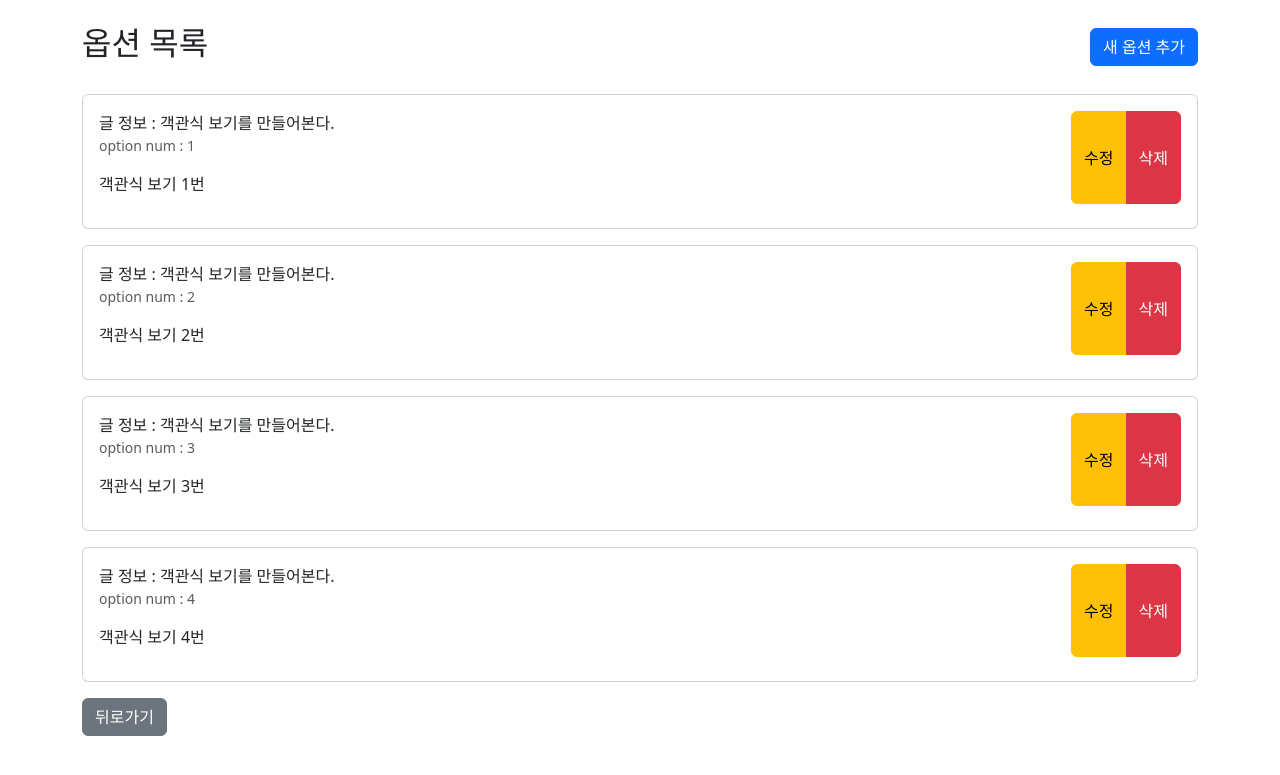
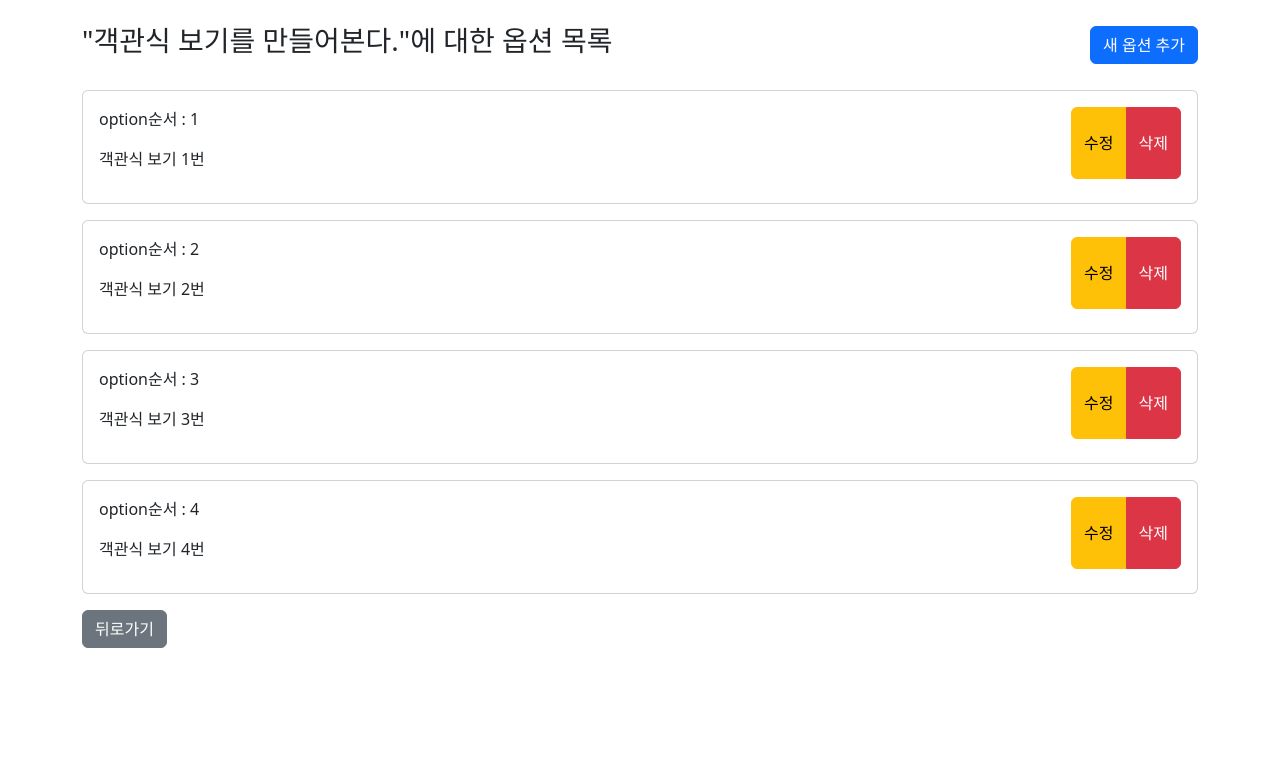
Before and after one commit to pyhub-kr/sk-ons-2025-htmx, a Django app: page /basiccontent/posts/option/1/list/ in a window 1280 px wide. Shown: the top 775 px of the page. Run offline with Django 5.2, Linux system fonts and the light colour scheme; data comes from the database, SQL or seed files in the repository; both versions use the stored data as it was after the commit; some libraries are stand-ins or nearby versions.

Commit message:
2025.04.08 post option CRUD 구현 완료

```diff
--- a/basiccontent/urls.py
+++ b/basiccontent/urls.py
@@ -28,8 +28,8 @@ urlpatterns = [
     path('contents/<int:pk>/delete/', views.DeleteContentView.as_view(), name='delete-content'),
 
     # post options
-    path('posts/option/<int:post_id>/list/', views.PostOptionListView.as_view(), name='option-list'),
-    path('posts/option/<int:post_id>/create/', views.PostOptionCreateView.as_view(), name='option-create'),
+    path('posts/option/<int:subpost_id>/list/', views.PostOptionListView.as_view(), name='option-list'),
+    path('posts/option/<int:subpost_id>/create/', views.PostOptionCreateView.as_view(), name='option-create'),
     path('posts/option/<int:pk>/update/', views.PostOptionUpdateView.as_view(), name='option-update'),
     path('posts/option/<int:pk>/delete/', views.PostOptionDeleteView.as_view(), name='option-delete'),
 
--- a/basiccontent/views.py
+++ b/basiccontent/views.py
@@ -109,16 +109,16 @@ class SubPostCreateView(CreateView):
 
     def get_initial(self):
         initial = super().get_initial()
-        post_id = self.request.GET.get('post_id')
+        post_id = self.kwargs.get('post_id')  # URL에서 post_id 가져오기
         if post_id:
-            initial['post'] = SubPost.objects.filter(post_id=post_id)
+            initial['main_post'] = post_id  # main_post 필드에 post_id 설정
         return initial
 
     def form_valid(self, form):
         response = super().form_valid(form)
 
         if self.request.headers.get('HX-Request'):
-            sub_posts = SubPost.objects.all()
+            sub_posts = SubPost.objects.filter(main_post_id=self.kwargs.get('post_id')).select_related('main_post', 'post_type')
             return render(self.request, 'basiccontent/subpost/subpost_list_partials.html', {'sub_posts': sub_posts})
         return response
 
@@ -275,13 +275,14 @@ class PostOptionListView(ListView):
     context_object_name = 'post_options'
 
     def get_queryset(self):
-        post_id = self.kwargs.get('post_id')
-        post_options = PostOptions.objects.filter(post__in=[post_id]).prefetch_related('post').order_by('option_order')
+        subpost_id = self.kwargs.get('subpost_id')
+        post_options = PostOptions.objects.filter(post__in=[subpost_id]).prefetch_related('post').order_by('option_order')
         return post_options
 
     def get_context_data(self, **kwargs):
         context = super().get_context_data(**kwargs)
-        context['post_id'] = self.kwargs.get('post_id')
+        context['subpost_id'] = self.kwargs.get('subpost_id')
+        context['subpost_first'] = SubPost.objects.filter(id=self.kwargs.get('subpost_id')).first()
         return context
 
 class PostOptionCreateView(CreateView):
@@ -292,9 +293,9 @@ class PostOptionCreateView(CreateView):
 
     def get_initial(self):
         initial = super().get_initial()
-        post_id = self.request.GET.get('post_id')
-        if post_id:
-            initial['post'] = SubPost.objects.filter(id=post_id)
+        subpost_id = self.kwargs.get('subpost_id')  # URL 경로 매개변수에서 가져옵니다
+        if subpost_id:
+            initial['post'] = [subpost_id]  # ManyToManyField에 대한 초기값은 리스트로 제공
         return initial
 
     def form_valid(self, form):
@@ -307,7 +308,7 @@ class PostOptionCreateView(CreateView):
 
     def get_context_data(self, **kwargs):
         context = super().get_context_data(**kwargs)
-        context['post_id'] = self.kwargs.get('post_id')
+        context['subpost_id'] = self.kwargs.get('subpost_id')
         return context
 
     def get_success_url(self):
@@ -341,9 +342,10 @@ class PostOptionDeleteView(DeleteView):
 
     def delete(self, request, *args, **kwargs):
         self.object = self.get_object()
+        subpost_id = self.object.post.first().id  # 삭제 전에 subpost_id 저장
         self.object.delete()
 
         if self.request.headers.get('HX-Request'):
-            post_options = PostOptions.objects.all()
+            post_options = PostOptions.objects.filter(post__in=[subpost_id]).order_by('option_order')
             return render(self.request, 'basiccontent/postoptions/post_option_list_partials.html', {'post_options': post_options})
         return super().delete(request, *args, **kwargs)
--- a/templates/basiccontent/postoptions/post_option_list.html
+++ b/templates/basiccontent/postoptions/post_option_list.html
@@ -3,10 +3,10 @@
 {% block content %}
 <div class="container mt-4">
     <div class="d-flex justify-content-between align-items-center mb-4">
-        <h1 class="h2">옵션 목록</h1>
+        <h3>"{{ subpost_first.title }}"에 대한 옵션 목록</h3>
         <button
             class="btn btn-primary"
-            hx-get="{% url 'basiccontent:option-create' post_id %}"
+            hx-get="{% url 'basiccontent:option-create' subpost_id %}"
             hx-target="#form-dialog"
             hx-trigger="click">
             새 옵션 추가
@@ -19,10 +19,7 @@
             <div class="card-body">
                 <div class="row">
                     <div class="col-md-8">
-                        {% for post in post_option.post.all %}
-                            <h7 class="card-title">글 정보 : {{ post.title }}</h7>
-                        {% endfor %}
-                        <p class="text-muted small">option num : {{ post_option.option_order }}</p>
+                        <p class="card-text">option순서 : {{ post_option.option_order }}</p>
                         <p class="card-text mt-2">{{ post_option.description|linebreaks }}</p>
                     </div>
                     <div class="col-md-4">
@@ -37,7 +34,7 @@
                                 <button
                                     class="btn btn-danger mb-2"
                                     hx-delete="{% url 'basiccontent:option-delete' post_option.id %}"
-                                    hx-target="#post_option-{{ post_option.id }}"
+                                    hx-target="#options-list"
                                     hx-confirm="정말 삭제하시겠습니까?">
                                     삭제
                                 </button>
--- a/templates/basiccontent/subpost/subpost_list.html
+++ b/templates/basiccontent/subpost/subpost_list.html
@@ -21,7 +21,7 @@
             <div class="card-body">
                 <div class="row">
                     <div class="col-md-8">
-                        <h7 class="card-title">서브글 제목 : {{ sub_post.title }}</h7>
+                        <h7 class="card-title">[{{ sub_post.post_type.post_type }}] {{ sub_post.title }} </h7>
                         <p class="card-text mt-2">{{ sub_post.description|linebreaks }}</p>
                     </div>
                     <div class="col-md-4">
--- a/templates/basiccontent/subpost/subpost_list_partials.html
+++ b/templates/basiccontent/subpost/subpost_list_partials.html
@@ -3,7 +3,7 @@
     <div class="card-body">
         <div class="row">
             <div class="col-md-8">
-                <h7 class="card-title">서브글 제목 : {{ sub_post.title }}</h7>
+                <h7 class="card-title">[{{ sub_post.post_type.post_type }}] {{ sub_post.title }}</h7>
                 <p class="card-text mt-2">{{ sub_post.description|linebreaks }}</p>
             </div>
             <div class="col-md-4">
```
Also changed, not shown: templates/basiccontent/postoptions/post_option_form.html (+4 -4 lines), templates/basiccontent/postoptions/post_option_list_partials.html (+2 -5 lines), db.sqlite3, media/images/img_2_UDh7HH3.jpg (added), media/images/제목이긴파일qesdlkasjfdaddfdsfsdfs.jpg (added), 1 other file.
